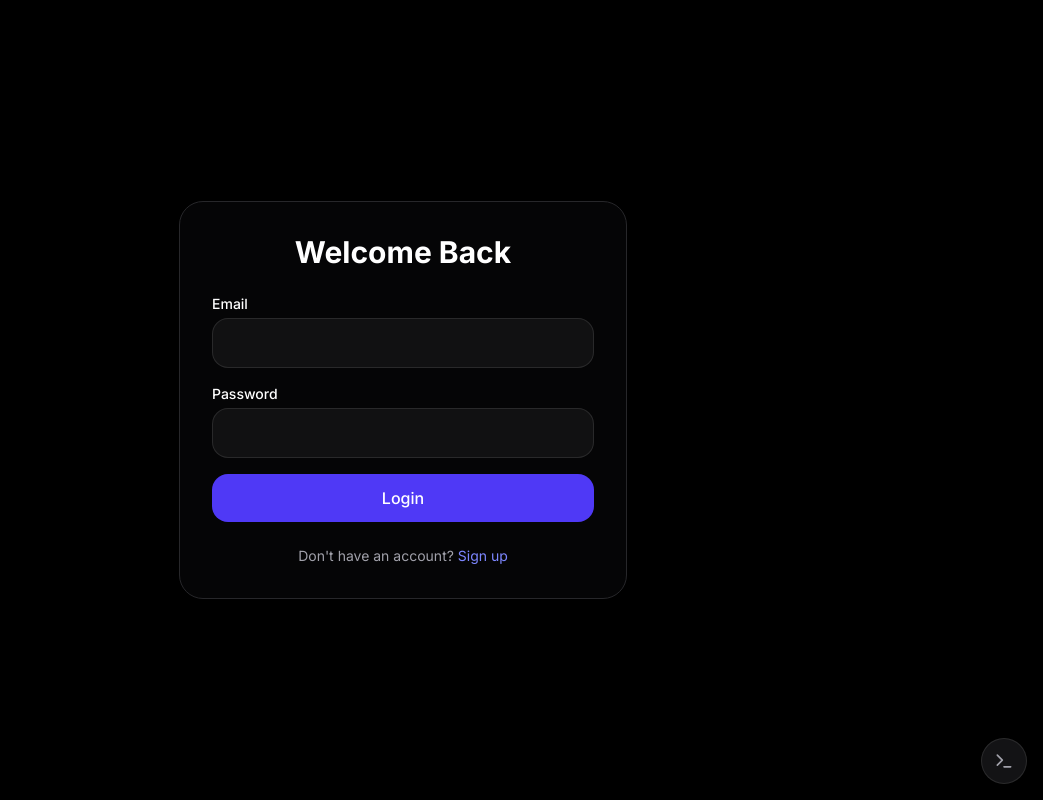
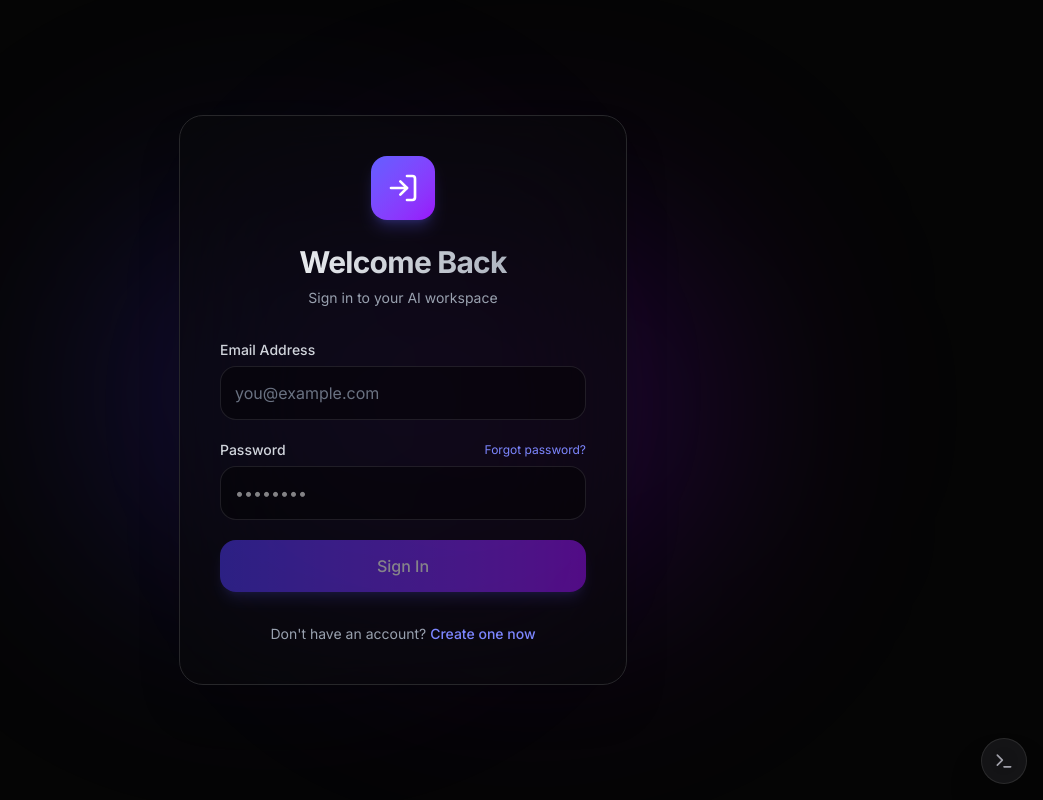
Before and after one commit to premwizard/Voice-Agent, a Next.js app in the folder frontend/: page /login in a window 1280 px wide. Shown: the whole page, without its empty margins (237-1280 px from the left). Built offline with nearby package versions, Linux system fonts and the light colour scheme; no server answers.

Commit message:
feat: implement authentication login and registration pages

```diff
--- a/frontend/app/login/page.tsx
+++ b/frontend/app/login/page.tsx
@@ -4,54 +4,123 @@ import React, { useState } from 'react';
 import { useRouter } from 'next/navigation';
 import { useAuthStore } from '../../stores/authStore';
 import { motion } from 'framer-motion';
+import { Loader2, LogIn, AlertCircle } from 'lucide-react';
+import Link from 'next/link';
 
 export default function LoginPage() {
   const [email, setEmail] = useState('');
   const [password, setPassword] = useState('');
+  const [isLoading, setIsLoading] = useState(false);
+  const [error, setError] = useState<string | null>(null);
   const router = useRouter();
   const setAuth = useAuthStore(state => state.setAuth);
 
   const handleLogin = async (e: React.FormEvent) => {
     e.preventDefault();
+    setIsLoading(true);
+    setError(null);
     try {
-      const res = await fetch('http://localhost:8000/api/auth/login', {
+      const API_URL = process.env.NEXT_PUBLIC_API_URL || 'http://127.0.0.1:8000';
+      const res = await fetch(`${API_URL}/api/auth/login`, {
         method: 'POST',
         headers: { 'Content-Type': 'application/json' },
         body: JSON.stringify({ email, password })
       });
-      if (res.ok) {
-        const data = await res.json();
-        // For simplicity, we decode token or fetch /me here.
-        // Assuming we got token:
+
+      const data = await res.json().catch(() => null);
+
+      if (res.ok && data) {
         setAuth(data.access_token, { id: '1', email, role: 'user' });
         router.push('/');
       } else {
-        alert("Login failed");
+        setError(data?.detail || "Invalid email or password");
       }
-    } catch (err) {
-      console.error(err);
+    } catch (err: any) {
+      setError(err.message || "Failed to connect to the server.");
+    } finally {
+      setIsLoading(false);
     }
   };
 
   return (
-    <div className="flex items-center justify-center min-h-screen bg-black text-white p-4">
-      <motion.div initial={{ opacity: 0, y: 20 }} animate={{ opacity: 1, y: 0 }} className="glass-panel p-8 rounded-3xl max-w-md w-full shadow-2xl">
-        <h1 className="text-3xl font-bold text-center mb-6">Welcome Back</h1>
-        <form onSubmit={handleLogin} className="space-y-4">
+    <div className="flex items-center justify-center min-h-screen bg-[#050505] text-white p-4 relative overflow-hidden">
+      {/* Background elements */}
+      <div className="absolute top-1/4 left-1/4 w-96 h-96 bg-indigo-600/20 rounded-full blur-[120px] pointer-events-none" />
+      <div className="absolute bottom-1/4 right-1/4 w-96 h-96 bg-purple-600/20 rounded-full blur-[120px] pointer-events-none" />
+
+      <motion.div
+        initial={{ opacity: 0, y: 20, scale: 0.95 }}
+        animate={{ opacity: 1, y: 0, scale: 1 }}
+        transition={{ duration: 0.4, ease: "easeOut" }}
+        className="glass-panel p-8 sm:p-10 rounded-3xl max-w-md w-full shadow-2xl relative z-10 border border-white/10"
+      >
+        <div className="flex justify-center mb-6">
+          <div className="w-16 h-16 bg-gradient-to-br from-indigo-500 to-purple-600 rounded-2xl flex items-center justify-center shadow-lg shadow-indigo-500/25">
+            <LogIn className="w-8 h-8 text-white" />
+          </div>
+        </div>
+
+        <h1 className="text-3xl font-bold text-center mb-2 tracking-tight text-transparent bg-clip-text bg-gradient-to-r from-white to-gray-400">Welcome Back</h1>
+        <p className="text-center text-gray-400 text-sm mb-8">Sign in to your AI workspace</p>
+
+        {error && (
+          <motion.div
+            initial={{ opacity: 0, height: 0 }}
+            animate={{ opacity: 1, height: 'auto' }}
+            className="mb-6 p-3 bg-red-500/10 border border-red-500/20 rounded-xl flex items-start space-x-3 text-red-400 text-sm"
+          >
+            <AlertCircle className="w-5 h-5 shrink-0 mt-0.5" />
+            <span>{error}</span>
+          </motion.div>
+        )}
+
+        <form onSubmit={handleLogin} className="space-y-5">
           <div>
-            <label className="block text-sm font-medium mb-1">Email</label>
-            <input type="email" required value={email} onChange={e => setEmail(e.target.value)} className="w-full bg-white/5 border border-white/10 rounded-xl p-3 outline-none focus:border-indigo-500" />
+            <label className="block text-sm font-medium mb-1.5 text-gray-300">Email Address</label>
+            <input
+              type="email"
+              required
+              value={email}
+              onChange={e => setEmail(e.target.value)}
+              disabled={isLoading}
+              className="w-full bg-black/40 border border-white/10 rounded-xl p-3.5 outline-none focus:border-indigo-500 focus:ring-1 focus:ring-indigo-500 transition-all text-white placeholder-gray-500"
+              placeholder="you@example.com"
+            />
           </div>
           <div>
-            <label className="block text-sm font-medium mb-1">Password</label>
-            <input type="password" required value={password} onChange={e => setPassword(e.target.value)} className="w-full bg-white/5 border border-white/10 rounded-xl p-3 outline-none focus:border-indigo-500" />
+            <div className="flex justify-between items-center mb-1.5">
+              <label className="block text-sm font-medium text-gray-300">Password</label>
+              <a href="#" className="text-xs text-indigo-400 hover:text-indigo-300 transition-colors">Forgot password?</a>
+            </div>
+            <input
+              type="password"
+              required
+              value={password}
+              onChange={e => setPassword(e.target.value)}
+              disabled={isLoading}
+              className="w-full bg-black/40 border border-white/10 rounded-xl p-3.5 outline-none focus:border-indigo-500 focus:ring-1 focus:ring-indigo-500 transition-all text-white"
+              placeholder="••••••••"
+            />
           </div>
-          <button type="submit" className="w-full bg-indigo-600 hover:bg-indigo-700 text-white font-medium py-3 rounded-xl transition-colors">
-            Login
+
+          <button
+            type="submit"
+            disabled={isLoading || !email || !password}
+            className="w-full bg-gradient-to-r from-indigo-600 to-purple-600 hover:from-indigo-500 hover:to-purple-500 text-white font-medium py-3.5 rounded-xl transition-all shadow-lg shadow-indigo-500/25 disabled:opacity-50 disabled:cursor-not-allowed flex justify-center items-center space-x-2 mt-4"
+          >
+            {isLoading ? (
+              <>
+                <Loader2 className="w-5 h-5 animate-spin" />
+                <span>Signing in...</span>
+              </>
+            ) : (
+              <span>Sign In</span>
+            )}
           </button>
         </form>
-        <div className="mt-6 text-center text-sm text-muted-foreground">
-          Don't have an account? <a href="/register" className="text-indigo-400 hover:underline">Sign up</a>
+
+        <div className="mt-8 text-center text-sm text-gray-400">
+          Don't have an account? <Link href="/register" className="text-indigo-400 hover:text-indigo-300 font-medium transition-colors">Create one now</Link>
         </div>
       </motion.div>
     </div>
--- a/frontend/app/register/page.tsx
+++ b/frontend/app/register/page.tsx
@@ -3,55 +3,147 @@
 import React, { useState } from 'react';
 import { useRouter } from 'next/navigation';
 import { motion } from 'framer-motion';
+import { Loader2, UserPlus, AlertCircle, CheckCircle2 } from 'lucide-react';
+import Link from 'next/link';
 
 export default function RegisterPage() {
   const [email, setEmail] = useState('');
   const [password, setPassword] = useState('');
   const [name, setName] = useState('');
+  const [isLoading, setIsLoading] = useState(false);
+  const [error, setError] = useState<string | null>(null);
+  const [success, setSuccess] = useState(false);
   const router = useRouter();
 
   const handleRegister = async (e: React.FormEvent) => {
     e.preventDefault();
+    setIsLoading(true);
+    setError(null);
     try {
-      const res = await fetch('http://localhost:8000/api/auth/register', {
+      const API_URL = process.env.NEXT_PUBLIC_API_URL || 'http://127.0.0.1:8000';
+      const res = await fetch(`${API_URL}/api/auth/register`, {
         method: 'POST',
         headers: { 'Content-Type': 'application/json' },
         body: JSON.stringify({ email, password, name })
       });
+
+      const data = await res.json().catch(() => null);
+
       if (res.ok) {
-        alert("Registration successful. Please login.");
-        router.push('/login');
+        setSuccess(true);
+        setTimeout(() => {
+          router.push('/login');
+        }, 2000);
       } else {
-        alert("Registration failed");
+        setError(data?.detail || "Registration failed. Email might be in use.");
       }
-    } catch (err) {
-      console.error(err);
+    } catch (err: any) {
+      setError(err.message || "Failed to connect to the server.");
+    } finally {
+      setIsLoading(false);
     }
   };
 
   return (
-    <div className="flex items-center justify-center min-h-screen bg-black text-white p-4">
-      <motion.div initial={{ opacity: 0, y: 20 }} animate={{ opacity: 1, y: 0 }} className="glass-panel p-8 rounded-3xl max-w-md w-full shadow-2xl">
-        <h1 className="text-3xl font-bold text-center mb-6">Create Account</h1>
-        <form onSubmit={handleRegister} className="space-y-4">
+    <div className="flex items-center justify-center min-h-screen bg-[#050505] text-white p-4 relative overflow-hidden">
+      {/* Background elements */}
+      <div className="absolute top-1/4 right-1/4 w-96 h-96 bg-purple-600/20 rounded-full blur-[120px] pointer-events-none" />
+      <div className="absolute bottom-1/4 left-1/4 w-96 h-96 bg-indigo-600/20 rounded-full blur-[120px] pointer-events-none" />
+
+      <motion.div
+        initial={{ opacity: 0, y: 20, scale: 0.95 }}
+        animate={{ opacity: 1, y: 0, scale: 1 }}
+        transition={{ duration: 0.4, ease: "easeOut" }}
+        className="glass-panel p-8 sm:p-10 rounded-3xl max-w-md w-full shadow-2xl relative z-10 border border-white/10"
+      >
+        <div className="flex justify-center mb-6">
+          <div className="w-16 h-16 bg-gradient-to-br from-purple-600 to-indigo-600 rounded-2xl flex items-center justify-center shadow-lg shadow-purple-500/25">
+            <UserPlus className="w-8 h-8 text-white" />
+          </div>
+        </div>
+
+        <h1 className="text-3xl font-bold text-center mb-2 tracking-tight text-transparent bg-clip-text bg-gradient-to-r from-white to-gray-400">Create Account</h1>
+        <p className="text-center text-gray-400 text-sm mb-8">Join the AI platform today</p>
+
+        {error && (
+          <motion.div
+            initial={{ opacity: 0, height: 0 }}
+            animate={{ opacity: 1, height: 'auto' }}
+            className="mb-6 p-3 bg-red-500/10 border border-red-500/20 rounded-xl flex items-start space-x-3 text-red-400 text-sm"
+          >
+            <AlertCircle className="w-5 h-5 shrink-0 mt-0.5" />
+            <span>{error}</span>
+          </motion.div>
+        )}
+
+        {success && (
+          <motion.div
+            initial={{ opacity: 0, height: 0 }}
+            animate={{ opacity: 1, height: 'auto' }}
+            className="mb-6 p-3 bg-green-500/10 border border-green-500/20 rounded-xl flex items-center space-x-3 text-green-400 text-sm"
+          >
+            <CheckCircle2 className="w-5 h-5 shrink-0" />
+            <span>Registration successful! Redirecting...</span>
+          </motion.div>
+        )}
+
+        <form onSubmit={handleRegister} className="space-y-5">
           <div>
-            <label className="block text-sm font-medium mb-1">Name</label>
-            <input type="text" required value={name} onChange={e => setName(e.target.value)} className="w-full bg-white/5 border border-white/10 rounded-xl p-3 outline-none focus:border-indigo-500" />
+            <label className="block text-sm font-medium mb-1.5 text-gray-300">Full Name</label>
+            <input
+              type="text"
+              required
+              value={name}
+              onChange={e => setName(e.target.value)}
+              disabled={isLoading || success}
+              className="w-full bg-black/40 border border-white/10 rounded-xl p-3.5 outline-none focus:border-purple-500 focus:ring-1 focus:ring-purple-500 transition-all text-white placeholder-gray-500"
+              placeholder="John Doe"
+            />
           </div>
           <div>
-            <label className="block text-sm font-medium mb-1">Email</label>
-            <input type="email" required value={email} onChange={e => setEmail(e.target.value)} className="w-full bg-white/5 border border-white/10 rounded-xl p-3 outline-none focus:border-indigo-500" />
+            <label className="block text-sm font-medium mb-1.5 text-gray-300">Email Address</label>
+            <input
+              type="email"
+              required
+              value={email}
+              onChange={e => setEmail(e.target.value)}
+              disabled={isLoading || success}
+              className="w-full bg-black/40 border border-white/10 rounded-xl p-3.5 outline-none focus:border-purple-500 focus:ring-1 focus:ring-purple-500 transition-all text-white placeholder-gray-500"
+              placeholder="you@example.com"
+            />
           </div>
           <div>
-            <label className="block text-sm font-medium mb-1">Password</label>
-            <input type="password" required value={password} onChange={e => setPassword(e.target.value)} className="w-full bg-white/5 border border-white/10 rounded-xl p-3 outline-none focus:border-indigo-500" />
+            <label className="block text-sm font-medium mb-1.5 text-gray-300">Password</label>
+            <input
+              type="password"
+              required
+              value={password}
+              onChange={e => setPassword(e.target.value)}
+              disabled={isLoading || success}
+              className="w-full bg-black/40 border border-white/10 rounded-xl p-3.5 outline-none focus:border-purple-500 focus:ring-1 focus:ring-purple-500 transition-all text-white"
+              placeholder="••••••••"
+              minLength={6}
+            />
           </div>
-          <button type="submit" className="w-full bg-indigo-600 hover:bg-indigo-700 text-white font-medium py-3 rounded-xl transition-colors">
-            Register
+
+          <button
+            type="submit"
+            disabled={isLoading || success || !email || !password || !name}
+            className="w-full bg-gradient-to-r from-purple-600 to-indigo-600 hover:from-purple-500 hover:to-indigo-500 text-white font-medium py-3.5 rounded-xl transition-all shadow-lg shadow-purple-500/25 disabled:opacity-50 disabled:cursor-not-allowed flex justify-center items-center space-x-2 mt-4"
+          >
+            {isLoading ? (
+              <>
+                <Loader2 className="w-5 h-5 animate-spin" />
+                <span>Creating account...</span>
+              </>
+            ) : (
+              <span>Sign Up</span>
+            )}
           </button>
         </form>
-        <div className="mt-6 text-center text-sm text-muted-foreground">
-          Already have an account? <a href="/login" className="text-indigo-400 hover:underline">Log in</a>
+
+        <div className="mt-8 text-center text-sm text-gray-400">
+          Already have an account? <Link href="/login" className="text-purple-400 hover:text-purple-300 font-medium transition-colors">Sign in</Link>
         </div>
       </motion.div>
     </div>
```
